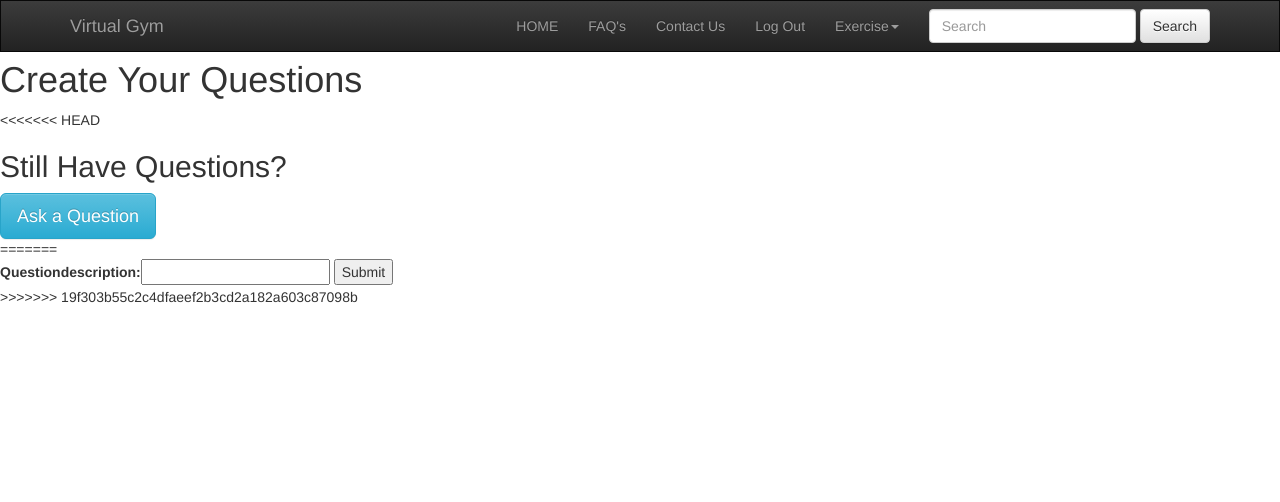
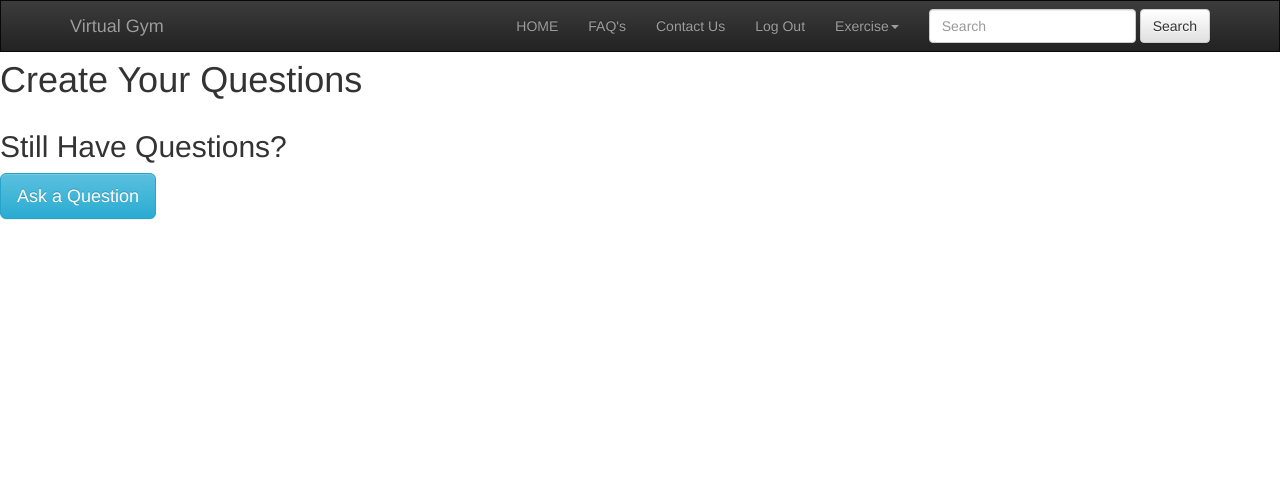
Before and after one commit to LuBrian/VirtualGym, a Django app: page /QA/ in a window 1280 px wide. Shown: the top 502 px of the page. Run offline with Django 3.2, Linux system fonts and the light colour scheme; a user stored in the database is signed in; data that the repository does not hold is empty; some libraries are stand-ins or nearby versions.

Commit message:
Merge sillyness fixed

```diff
--- a/VirtualGym_WebProject/src/templates/QA.html
+++ b/VirtualGym_WebProject/src/templates/QA.html
@@ -13,7 +13,6 @@
   <script src="https://maxcdn.bootstrapcdn.com/bootstrap/3.3.7/js/bootstrap.min.js"></script>
 
 {% if user.is_authenticated  %}
-<<<<<<< HEAD
 <body>
 
 <div class="container-fluid">
@@ -60,15 +59,6 @@
 
 
 
-
-
-
-=======
-<form method="post">{% csrf_token %}
-  {{form}}
-  <button type="submit" class="signUp_button">Submit</button>
-</form>
->>>>>>> 19f303b55c2c4dfaeef2b3cd2a182a603c87098b
 {% else %}
   <div class="create_exercise_perm">
     <p>You have to Login to Post questions, <a href="{% url 'signIn' %}">Sign In</a> here</p>
```
Also changed, not shown: VirtualGym_WebProject/src/vg.db.
